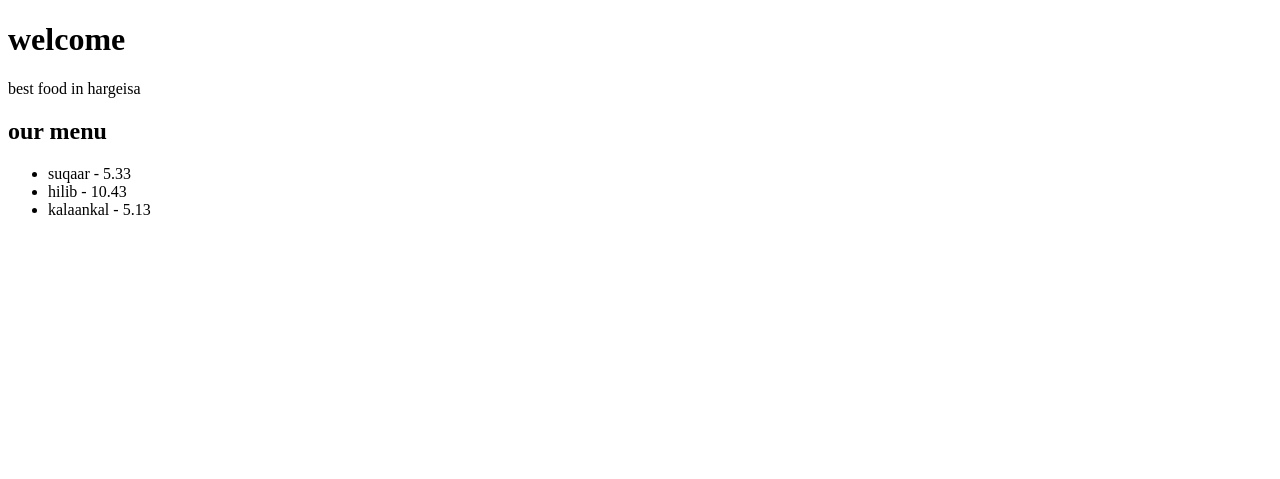
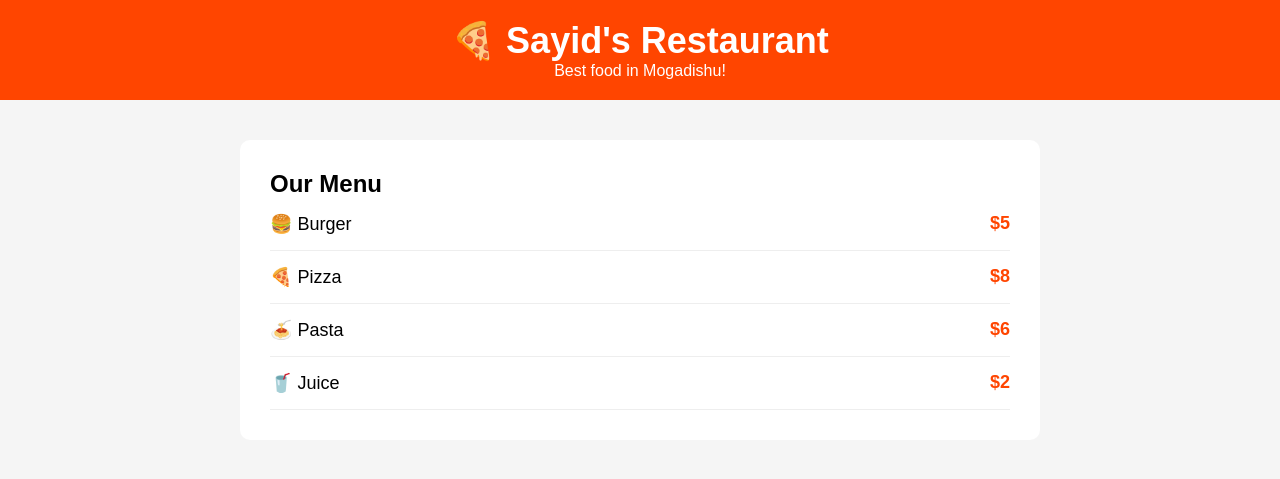
Before and after one commit to sayidmohamed5688-svg/restaurant_system, a Django app: page / in a window 1280 px wide. Shown: the top 479 px of the page. Run offline with Django 5.2, Linux system fonts and the light colour scheme.

Commit message:
added css styling

```diff
--- a/menu/templates/menu/home.html
+++ b/menu/templates/menu/home.html
@@ -1,22 +1,40 @@
+{% load static %}
 <!DOCTYPE html>
 <html>
 <head>
-    <title>sayid restuarent </title>
+    <title>Sayid's Restaurant</title>
+    <link rel="stylesheet" href="{% static 'menu/style.css' %}">
 </head>
 <body>
-<h1> welcome</h1>
-<p> best food in hargeisa</p>
 
-<h2>our menu</h2>
-<ul>
-<li> suqaar - 5.33</li>
-<li> hilib - 10.43</li>
-<li> kalaankal - 5.13</li>
+<header>
+    <h1>🍕 Sayid's Restaurant</h1>
+    <p>Best food in Mogadishu!</p>
+</header>
 
-</ul>
+<div class="menu">
+    <h2>Our Menu</h2>
 
+    <div class="menu-item">
+        <span>🍔 Burger</span>
+        <span class="price">$5</span>
+    </div>
+
+    <div class="menu-item">
+        <span>🍕 Pizza</span>
+        <span class="price">$8</span>
+    </div>
+
+    <div class="menu-item">
+        <span>🍝 Pasta</span>
+        <span class="price">$6</span>
+    </div>
+
+    <div class="menu-item">
+        <span>🥤 Juice</span>
+        <span class="price">$2</span>
+    </div>
+</div>
 
 </body>
-
-
 </html>
--- a/restaurant/settings.py
+++ b/restaurant/settings.py
@@ -114,5 +114,8 @@ USE_TZ = True
 
 # Static files (CSS, JavaScript, Images)
 # https://docs.djangoproject.com/en/6.0/howto/static-files/
+STATIC_URL = 'static/'
 
-STATIC_URL = 'static/'
+STATICFILES_DIRS = [
+    BASE_DIR / 'static',
+]
--- /dev/null
+++ b/static/menu/style.css
@@ -0,0 +1,42 @@
+*{
+    margin: 0;
+    padding: 0;
+    box-sizing: border-box;
+}
+
+body {
+    font-family: Arial, sans-serif;
+    background-color: #f5f5f5;
+}
+
+header {
+    background-color: #ff4500;
+    color: white;
+    padding: 20px;
+    text-align: center;
+}
+
+h1 {
+    font-size: 36px;
+}
+
+.menu {
+    max-width: 800px;
+    margin: 40px auto;
+    background: white;
+    padding: 30px;
+    border-radius: 10px;
+}
+
+.menu-item {
+    display: flex;
+    justify-content: space-between;
+    padding: 15px 0;
+    border-bottom: 1px solid #eee;
+    font-size: 18px;
+}
+
+.price {
+    color: #ff4500;
+    font-weight: bold;
+}
```
Also changed, not shown: menu/templates/static/menu/style.css (added, +42 -0 lines).
